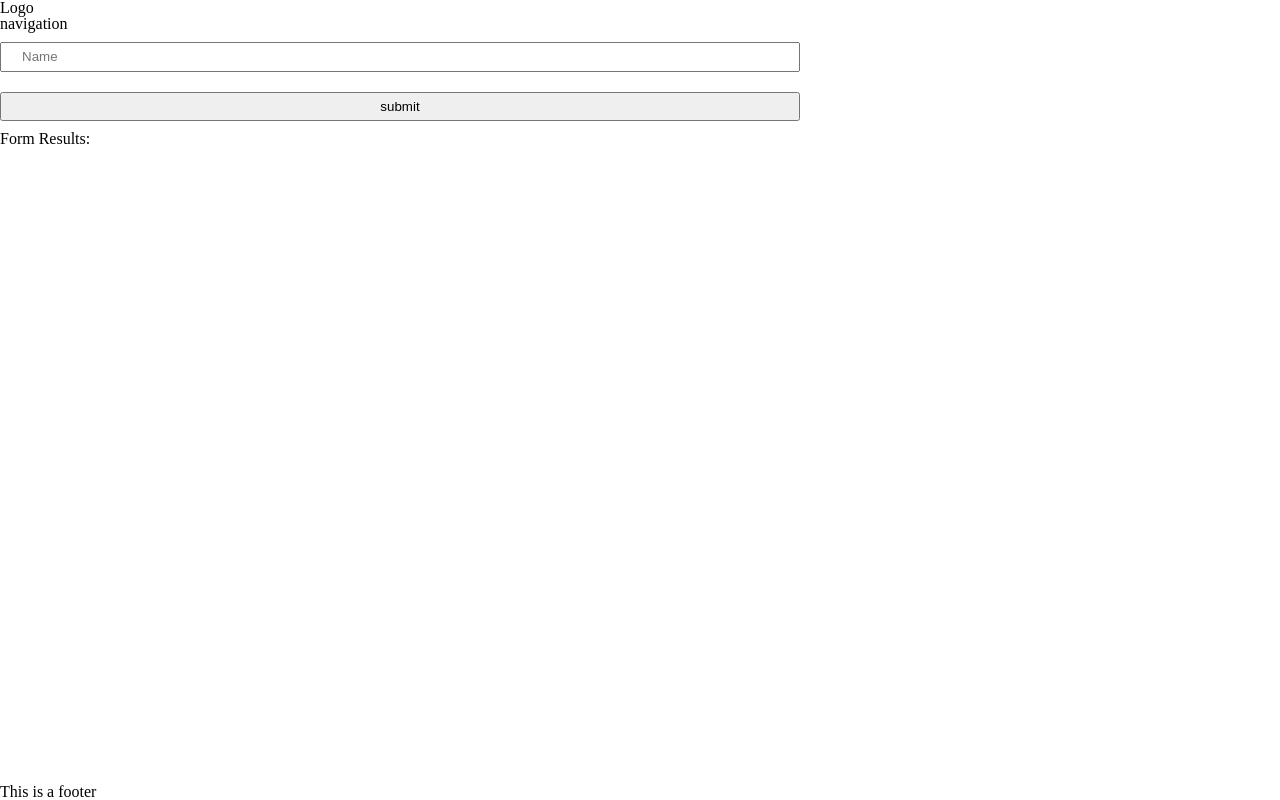
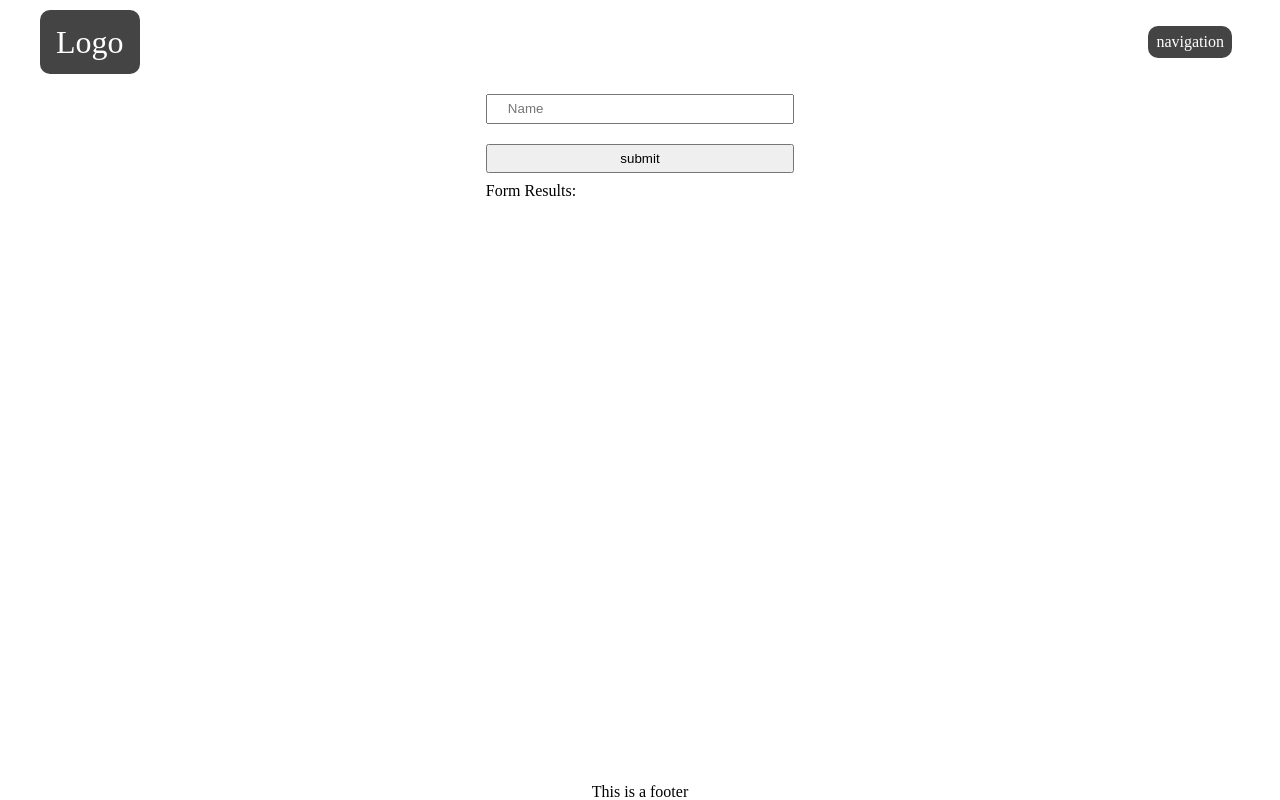
Before and after one commit to TANADADaisuke/evaluate-news-nlp, a website built with webpack: page src/client/views/index.html in a window 1280 px wide. Built offline with nearby package versions, Linux system fonts and the light colour scheme.

Commit message:
feat: Style header

```diff
--- a/src/client/styles/base.css
+++ b/src/client/styles/base.css
@@ -1,7 +1,10 @@
 body {
+    width: 100%;
+    min-height: 100vh;
     display: flex;
     flex-direction: column;
-    min-height: 100vh;
+    align-items: center;
+    justify-content: flex-start;
 }
 
 main {
--- a/src/client/styles/header.css
+++ b/src/client/styles/header.css
@@ -1,5 +1,24 @@
-header {
+.page-header {
+    width: 100%;
     display: flex;
+    flex-wrap: wrap;
+    align-items: center;
     justify-content: space-between;
     padding: 10px 40px;
+    color: #fff;
 }
+
+
+.logo {
+    font-size: 2em;
+    padding: 0.5em;
+    border-radius: 10px;
+    background: #444;
+}
+
+.menu {
+    margin: 0.5em;
+    padding: 0.5em;
+    border-radius: 10px;
+    background: #444;
+}
--- a/src/client/views/index.html
+++ b/src/client/views/index.html
@@ -7,11 +7,11 @@
 
     <body>
 
-        <header>
-            <div class="">
+        <header class="page-header">
+            <div class="logo">
                 Logo
             </div>
-            <div class="">
+            <div class="menu">
                 navigation
             </div>
         </header>
```
